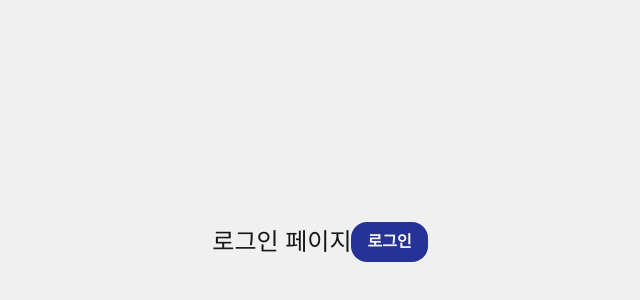
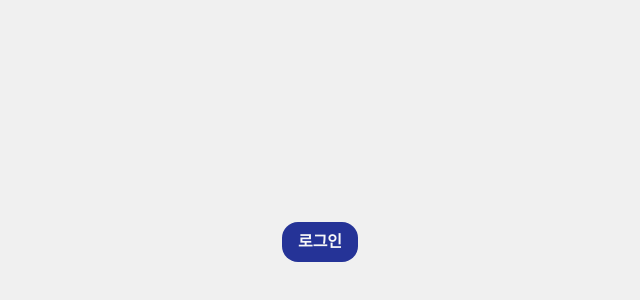
Before and after one commit to Sparcs-Science-hackathon-Kurokaze/enlight, a Next.js app: page /login in a window 1280 px wide. Shown: the part 158-458 px from the top of the page, without its empty margins (320-960 px from the left). Built offline with nearby package versions, Linux system fonts and the light colour scheme.

Commit message:
Fix login page

```diff
--- a/app/login/page.tsx
+++ b/app/login/page.tsx
@@ -12,7 +12,6 @@ export default function LoginPage() {
 
   return (
     <div className="flex justify-center items-center min-h-screen bg-base">
-      <div className="text-24pt">로그인 페이지</div>
       <Button text="로그인" onClick={handleLogin} />
     </div>
   );
```
